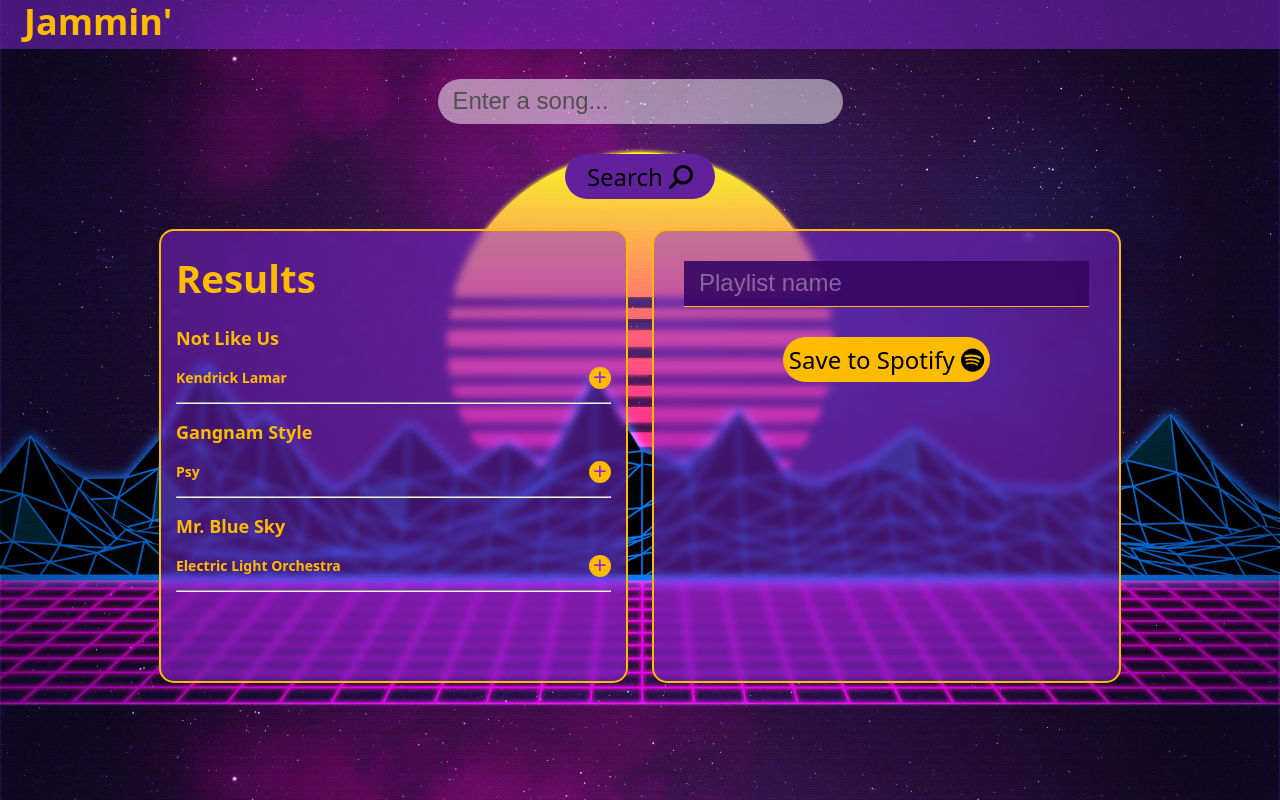
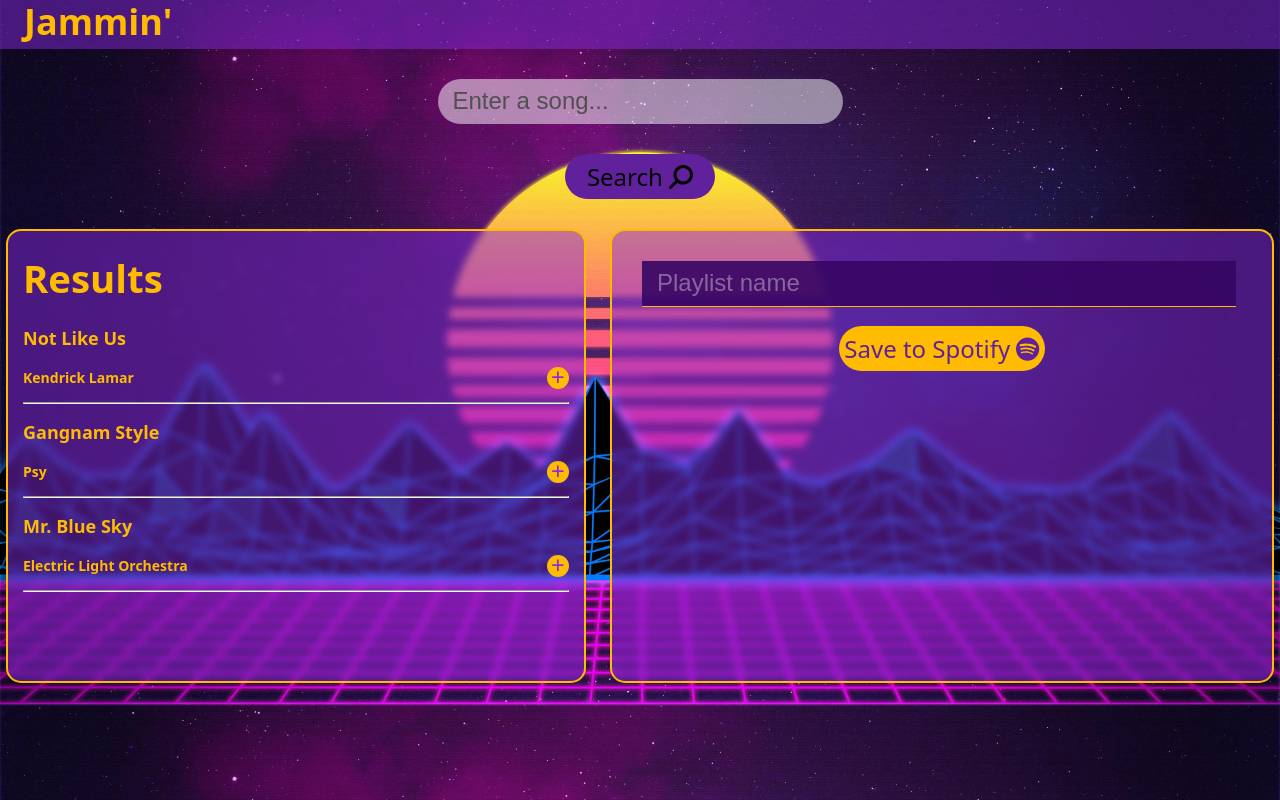
Before and after one commit to Jspanglez/jammin, a React (Vite) app: page / in a window 1280 px wide. Shown: the top 800 px of the page. Built offline with nearby package versions, Linux system fonts and the light colour scheme.

Commit message:
Minor adjustments

```diff
--- a/src/Playlist/Playlist.module.css
+++ b/src/Playlist/Playlist.module.css
@@ -1,9 +1,12 @@
 .playlistContainer {
   display: flex;
   flex-direction: column;
-  align-items: center;
   padding: 40px;
-  gap: 40px;
+  gap: 5px;
+  width: 50rem;
+  height: 32.5rem;
+  overflow-y: scroll;
+  scrollbar-width: none;
   background-color: rgba(137, 43, 226, 0.475);
   backdrop-filter: blur(5px);
   border-radius: 20px;
@@ -11,10 +14,12 @@
 }
 
 .playlistName {
+  width: 47rem;
   background-color: rgba(55, 6, 100, 0.9);
   border-radius: 0;
   border-bottom: 2px solid #ffbb00;
   color: #ffbb00;
+  flex-shrink: 0;
 }
 
 .playlistName::placeholder {
@@ -23,11 +28,22 @@
 
 .saveButton {
   width: 275px;
+  color: rgb(97, 33, 157);
   background-color: #ffbb00;
+  align-self: center;
+  margin-top: 20px;
+  flex-shrink: 0;
+  transition: 0.3s;
 }
 
 .saveButton:hover {
   color: rgb(97, 33, 157);
+  box-shadow: 0 0 20px #ffbb00;
+}
+
+.track {
+  color: #ffbb00;
+}
 
 .removeButton {
   width: 30px;
```
